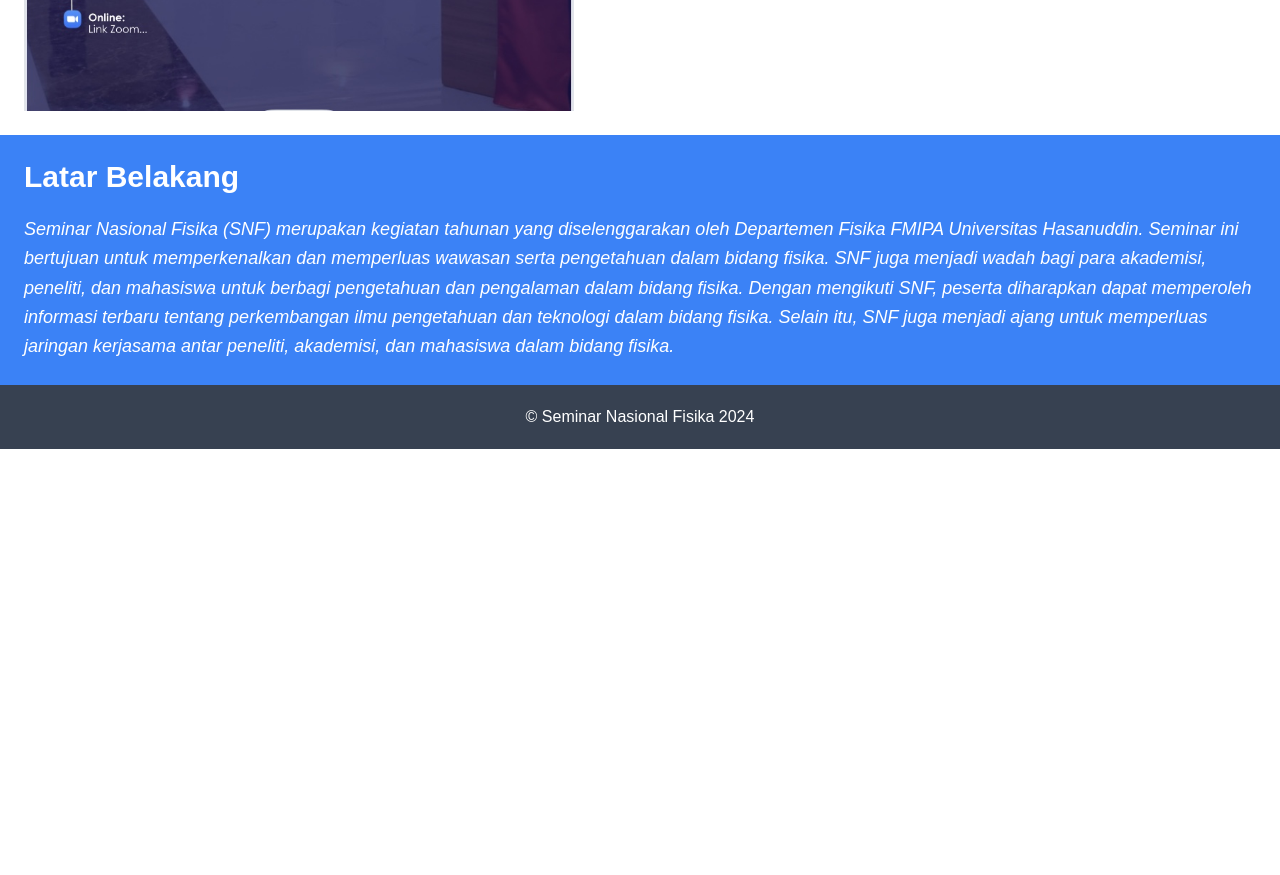
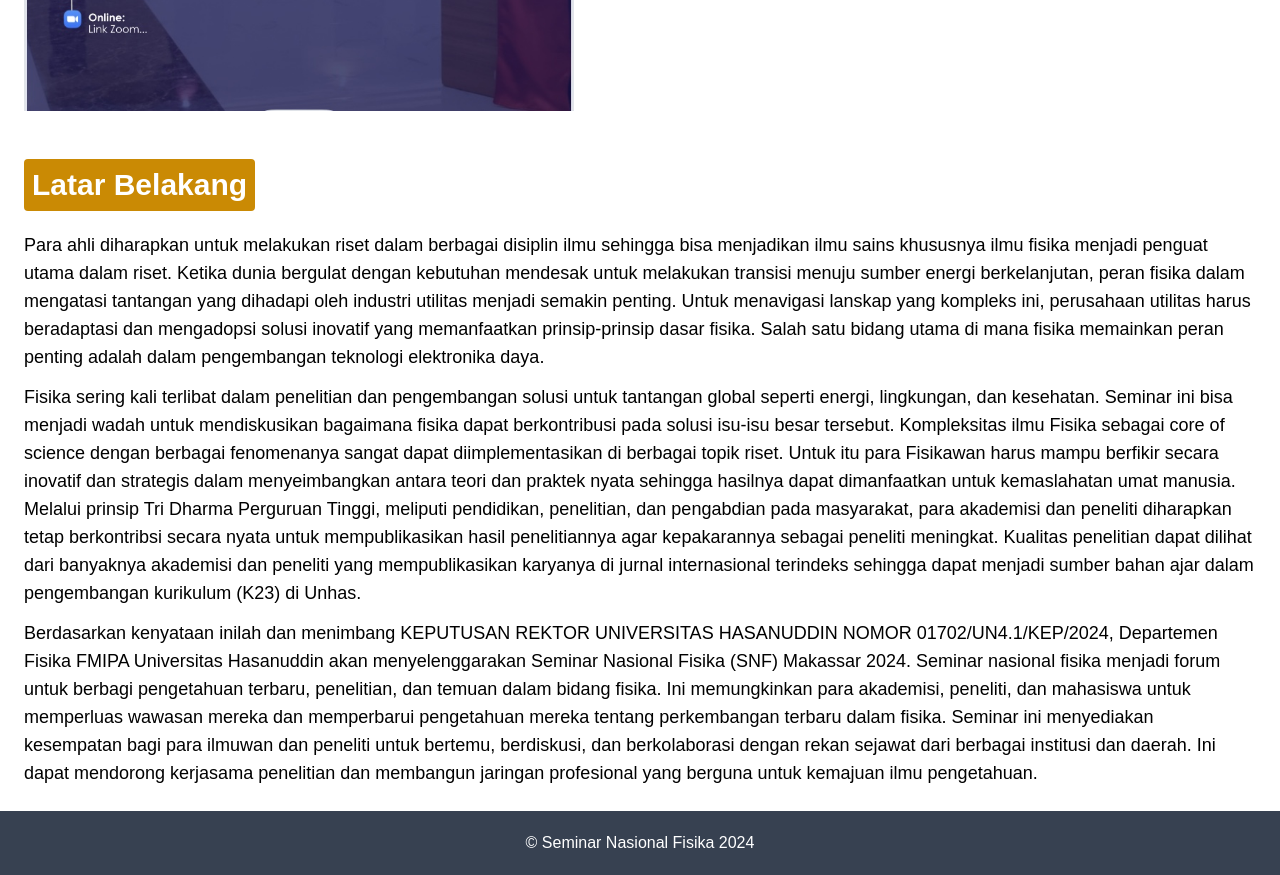
Before and after one commit to rid333/snf, a SvelteKit app: page / in a window 1280 px wide. Shown: the part 1640-2515 px from the top of the page. Before the commit the page ends 2089 px from the top, so only its background shows below. Built offline with nearby package versions, Linux system fonts and the light colour scheme; a web font is replaced by a local one.

Commit message:
Added latar belakang

```diff
--- a/src/lib/components/header/Header.svelte
+++ b/src/lib/components/header/Header.svelte
@@ -1,5 +1,5 @@
 <script>
-    import Logo from "$lib/assets/pngegg.png";
+    import Logo from "$lib/assets/logounhas.png";
     import Unhas from "$lib/assets/unhas2.jpg";
 </script>
 
@@ -22,7 +22,7 @@
             <li><a href="/" class="hover:text-indigo-400">Tentang</a></li>
         </ul>
         <button
-            class="bg-blue-600 hover:bg-blue-700 text-white font-bold py-2 px-4 rounded"
+            class="bg-blue-800 hover:bg-blue-900 text-white font-bold py-2 px-4 rounded"
         >
             Submit
         </button>
--- a/src/routes/+page.svelte
+++ b/src/routes/+page.svelte
@@ -14,7 +14,7 @@
         <img src={Pamflet} alt="Pamflet SNF 2024" class="w-[550px] h-auto" />
         <div class="text-justify flex flex-col lg:items-start items-center">
             <h1
-                class="text-xl lg:text-4xl font-bold mb-5 bg-blue-500 text-white rounded p-3 w-fit"
+                class="text-xl lg:text-4xl font-bold mb-5 bg-blue-800 text-white rounded p-3 w-fit"
             >
                 Seminar Nasional Fisika (SNF) 2024
             </h1>
@@ -34,7 +34,8 @@
                 jaringan profesional yang berguna untuk kemajuan ilmu
                 pengetahuan.
             </p>
-            <button class="flex bg-blue-500 text-white rounded font-medium p-2"
+            <button
+                class="flex bg-blue-800 hover:bg-blue-900 text-white rounded font-semibold p-2"
                 >Download Pamflet
                 <svg
                     xmlns="http://www.w3.org/2000/svg"
@@ -54,19 +55,62 @@
     </div>
 
     <!-- Background Section -->
-    <div class="bg-blue-500 text-white p-6">
-        <h1 class="text-3xl font-bold mb-5">Latar Belakang</h1>
-        <p class="text-lg leading-relaxed italic">
-            Seminar Nasional Fisika (SNF) merupakan kegiatan tahunan yang
-            diselenggarakan oleh Departemen Fisika FMIPA Universitas Hasanuddin.
-            Seminar ini bertujuan untuk memperkenalkan dan memperluas wawasan
-            serta pengetahuan dalam bidang fisika. SNF juga menjadi wadah bagi
-            para akademisi, peneliti, dan mahasiswa untuk berbagi pengetahuan
-            dan pengalaman dalam bidang fisika. Dengan mengikuti SNF, peserta
-            diharapkan dapat memperoleh informasi terbaru tentang perkembangan
-            ilmu pengetahuan dan teknologi dalam bidang fisika. Selain itu, SNF
-            juga menjadi ajang untuk memperluas jaringan kerjasama antar
-            peneliti, akademisi, dan mahasiswa dalam bidang fisika.
-        </p>
+    <div class="p-6">
+        <h1
+            class="mb-5 text-3xl font-bold text-white bg-yellow-600 rounded p-2 w-fit"
+        >
+            Latar Belakang
+        </h1>
+        <div class="flex flex-col gap-y-3 text-lg font-medium">
+            <p>
+                Para ahli diharapkan untuk melakukan riset dalam berbagai
+                disiplin ilmu sehingga bisa menjadikan ilmu sains khususnya ilmu
+                fisika menjadi penguat utama dalam riset. Ketika dunia bergulat
+                dengan kebutuhan mendesak untuk melakukan transisi menuju sumber
+                energi berkelanjutan, peran fisika dalam mengatasi tantangan
+                yang dihadapi oleh industri utilitas menjadi semakin penting.
+                Untuk menavigasi lanskap yang kompleks ini, perusahaan utilitas
+                harus beradaptasi dan mengadopsi solusi inovatif yang
+                memanfaatkan prinsip-prinsip dasar fisika. Salah satu bidang
+                utama di mana fisika memainkan peran penting adalah dalam
+                pengembangan teknologi elektronika daya.
+            </p>
+            <p>
+                Fisika sering kali terlibat dalam penelitian dan pengembangan
+                solusi untuk tantangan global seperti energi, lingkungan, dan
+                kesehatan. Seminar ini bisa menjadi wadah untuk mendiskusikan
+                bagaimana fisika dapat berkontribusi pada solusi isu-isu besar
+                tersebut. Kompleksitas ilmu Fisika sebagai core of science
+                dengan berbagai fenomenanya sangat dapat diimplementasikan di
+                berbagai topik riset. Untuk itu para Fisikawan harus mampu
+                berfikir secara inovatif dan strategis dalam menyeimbangkan
+                antara teori dan praktek nyata sehingga hasilnya dapat
+                dimanfaatkan untuk kemaslahatan umat manusia. Melalui prinsip
+                Tri Dharma Perguruan Tinggi, meliputi pendidikan, penelitian,
+                dan pengabdian pada masyarakat, para akademisi dan peneliti
+                diharapkan tetap berkontribsi secara nyata untuk mempublikasikan
+                hasil penelitiannya agar kepakarannya sebagai peneliti
+                meningkat. Kualitas penelitian dapat dilihat dari banyaknya
+                akademisi dan peneliti yang mempublikasikan karyanya di jurnal
+                internasional terindeks sehingga dapat menjadi sumber bahan ajar
+                dalam pengembangan kurikulum (K23) di Unhas.
+            </p>
+            <p>
+                Berdasarkan kenyataan inilah dan menimbang KEPUTUSAN REKTOR
+                UNIVERSITAS HASANUDDIN NOMOR 01702/UN4.1/KEP/2024, Departemen
+                Fisika FMIPA Universitas Hasanuddin akan menyelenggarakan
+                Seminar Nasional Fisika (SNF) Makassar 2024. Seminar nasional
+                fisika menjadi forum untuk berbagi pengetahuan terbaru,
+                penelitian, dan temuan dalam bidang fisika. Ini memungkinkan
+                para akademisi, peneliti, dan mahasiswa untuk memperluas wawasan
+                mereka dan memperbarui pengetahuan mereka tentang perkembangan
+                terbaru dalam fisika. Seminar ini menyediakan kesempatan bagi
+                para ilmuwan dan peneliti untuk bertemu, berdiskusi, dan
+                berkolaborasi dengan rekan sejawat dari berbagai institusi dan
+                daerah. Ini dapat mendorong kerjasama penelitian dan membangun
+                jaringan profesional yang berguna untuk kemajuan ilmu
+                pengetahuan.
+            </p>
+        </div>
     </div>
 </div>
```
Also changed, not shown: src/lib/assets/logounhas.png (added).
